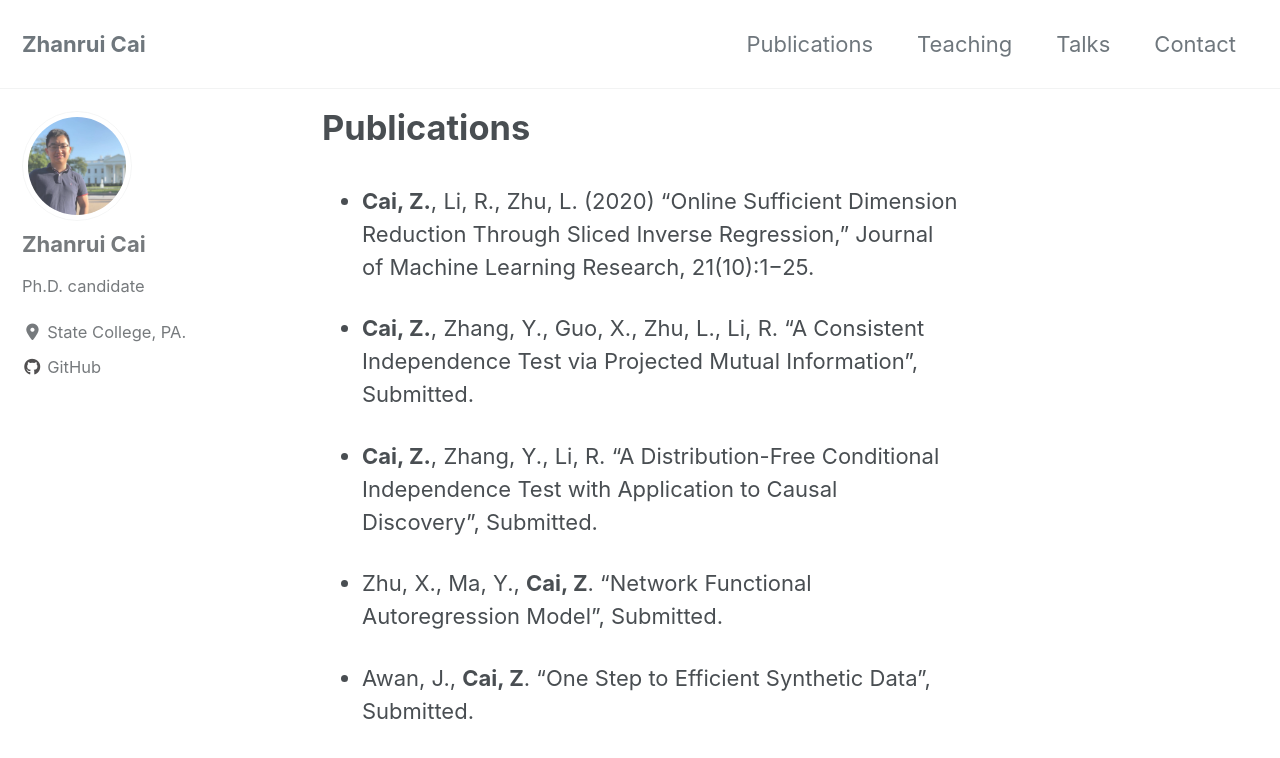
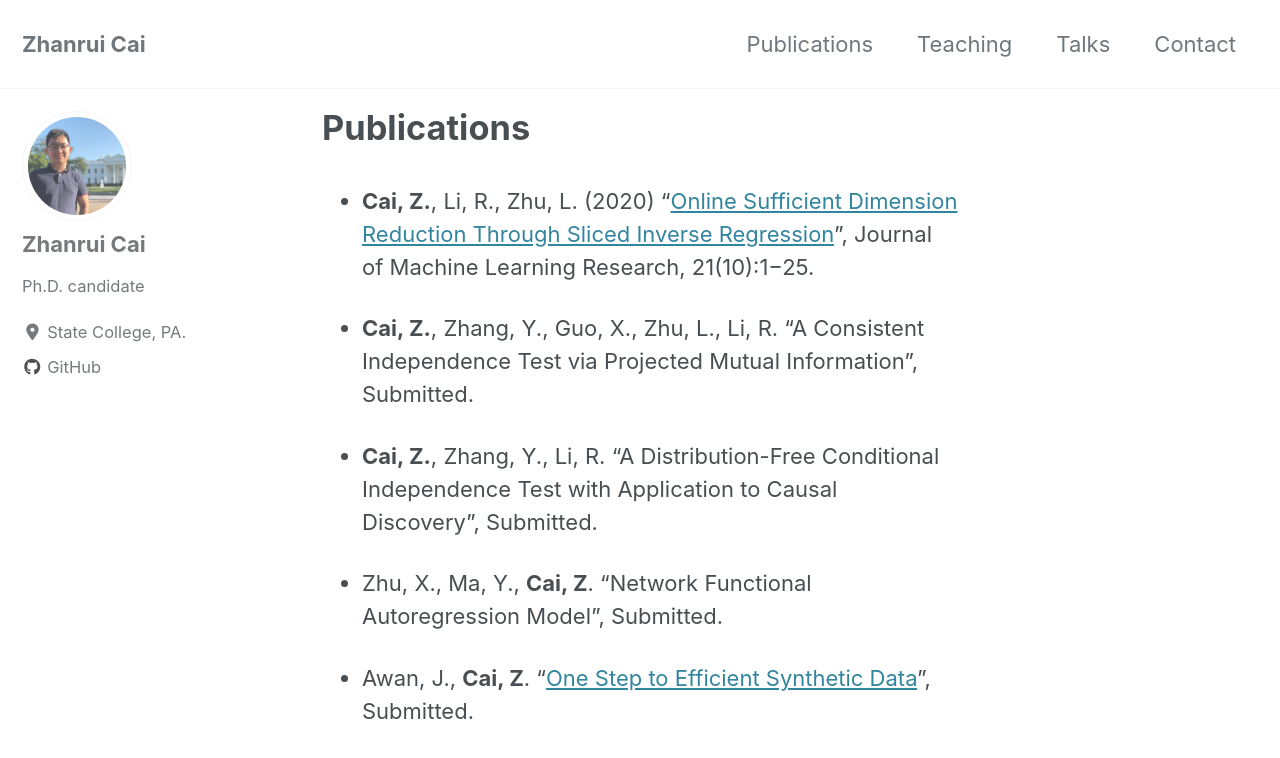
Before and after one commit to zhanruicai/zhanruicai.github.io, a Jekyll site: the page built from _pages/publication.md, in a window 1280 px wide and 900 px high. Shown: the top 758 px of the window. Built offline with Jekyll 4.4.1, drawn with Linux system fonts in a browser that asks for light colours; cached includes are drawn as plain includes; nearby versions of some CDN libraries; some of the changed lines change nothing that is shown.

Commit message:
new version

```diff
--- a/_pages/publication.md
+++ b/_pages/publication.md
@@ -4,7 +4,8 @@ permalink: /publications/
 author_profile: true
 ---
 
-- **Cai, Z.**, Li, R., Zhu, L. (2020) “Online Sufficient Dimension Reduction Through Sliced Inverse Regression,” Journal of Machine Learning Research, 21(10):1−25.
+
+- **Cai, Z.**, Li, R., Zhu, L. (2020) “[Online Sufficient Dimension Reduction Through Sliced Inverse Regression](http://jmlr.org/papers/v21/18-567.html)”, Journal of Machine Learning Research, 21(10):1−25.
 
 - **Cai, Z.**, Zhang, Y., Guo, X., Zhu, L., Li, R. "A Consistent Independence Test via Projected Mutual Information", Submitted.
 
@@ -12,4 +13,4 @@ author_profile: true
 
 - Zhu, X., Ma, Y., **Cai, Z**. "Network Functional Autoregression Model", Submitted.
 
-- Awan, J., **Cai, Z**. "One Step to Efficient Synthetic Data", Submitted.
+- Awan, J., **Cai, Z**. "[One Step to Efficient Synthetic Data](https://arxiv.org/abs/2006.02397)", Submitted.
```
Also changed, not shown: 1 other file.
